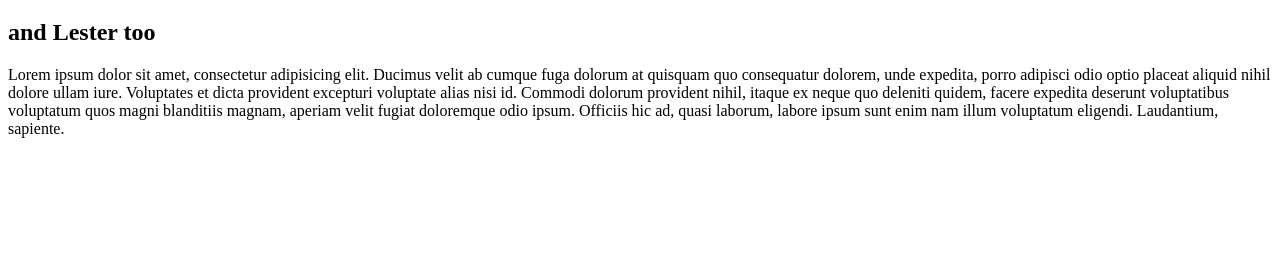
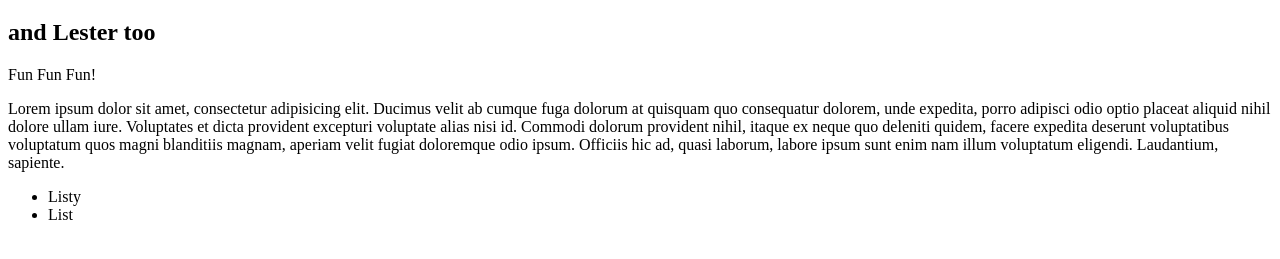
Before and after one commit to poochpals/practiceMergeConflict, a plain HTML site: page index.html in a window 1280 px wide. Shown: the part 61-320 px from the top of the page. Drawn offline with Linux system fonts and the light colour scheme.

Commit message:
new things

```diff
--- a/index.html
+++ b/index.html
@@ -7,6 +7,11 @@
 <body>
 	<h1>Tiff and Sam are cool</h1>
 	<h2>and Lester too</h2>
+	<p>Fun Fun Fun!</p>
 	<p>Lorem ipsum dolor sit amet, consectetur adipisicing elit. Ducimus velit ab cumque fuga dolorum at quisquam quo consequatur dolorem, unde expedita, porro adipisci odio optio placeat aliquid nihil dolore ullam iure. Voluptates et dicta provident excepturi voluptate alias nisi id. Commodi dolorum provident nihil, itaque ex neque quo deleniti quidem, facere expedita deserunt voluptatibus voluptatum quos magni blanditiis magnam, aperiam velit fugiat doloremque odio ipsum. Officiis hic ad, quasi laborum, labore ipsum sunt enim nam illum voluptatum eligendi. Laudantium, sapiente.</p>
+	<ul class="season8">
+		<li>Listy</li>
+		<li>List</li>
+	</ul>
 </body>
 </html>
```
